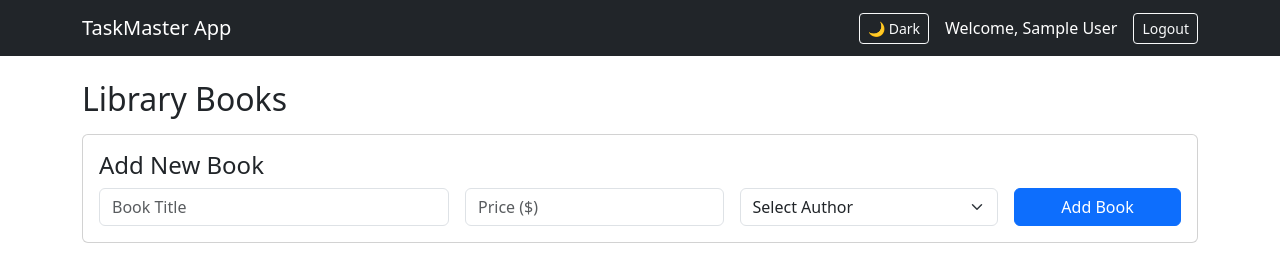
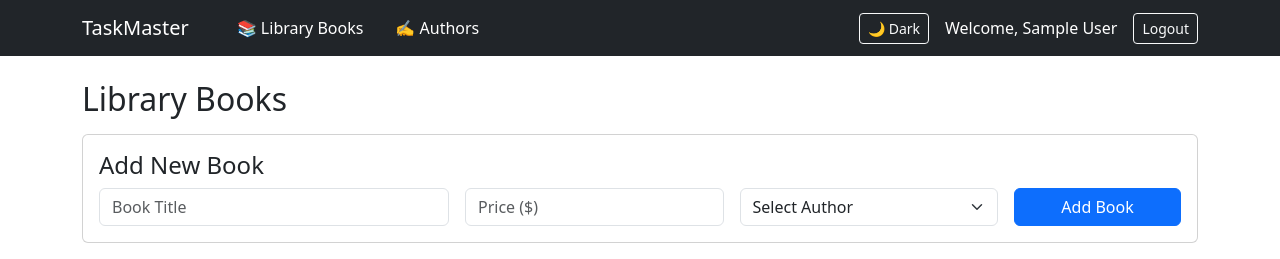
Before and after one commit to Mori2004/db-lab2-app, a Flask app: page /books in a window 1280 px wide. Shown: the top 259 px of the page. Run offline with Flask 3, Linux system fonts and the light colour scheme; the visitor is signed in with stand-in values (Sample User, id 1); data that the repository does not hold is empty.

Commit message:
base changes

```diff
--- a/website/templates/base.html
+++ b/website/templates/base.html
@@ -3,8 +3,14 @@
 <head>
     <meta charset="UTF-8">
     <meta name="viewport" content="width=device-width, initial-scale=1.0">
-    <title>Flask To-Do App</title>
-    <!-- Bootstrap 5 CSS -->
+    <title>Database Labs App</title>
+
+    <script>
+        (function() {
+            const savedTheme = localStorage.getItem('theme') || 'light';
+            document.documentElement.setAttribute('data-bs-theme', savedTheme);
+        })();
+    </script>
     <link href="https://cdn.jsdelivr.net/npm/bootstrap@5.3.0/dist/css/bootstrap.min.css" rel="stylesheet">
 </head>
 <body>
@@ -12,9 +18,21 @@
     <!-- Navigation Bar -->
     <nav class="navbar navbar-expand-lg navbar-dark bg-dark">
         <div class="container">
-            <a class="navbar-brand" href="{{ url_for('index') }}">TaskMaster App</a>
-            <div class="d-flex align-items-center">
-                <!-- Theme Toggle Button -->
+            <a class="navbar-brand" href="{{ url_for('index') }}">TaskMaster</a>
+
+            <!-- NEW: Library Links for Lab 3 -->
+            {% if session.get('user_id') %}
+            <ul class="navbar-nav me-auto flex-row gap-3 ms-4">
+                <li class="nav-item">
+                    <a class="nav-link text-white" href="{{ url_for('list_books') }}">📚 Library Books</a>
+                </li>
+                <li class="nav-item">
+                    <a class="nav-link text-white" href="{{ url_for('list_authors') }}">✍️ Authors</a>
+                </li>
+            </ul>
+            {% endif %}
+
+            <div class="d-flex align-items-center ms-auto">
                 <button class="btn btn-outline-light btn-sm me-3" id="themeToggleBtn" onclick="toggleTheme()">
                     🌙 Dark
                 </button>
@@ -32,7 +50,6 @@
 
     <!-- Main Content Container -->
     <div class="container mt-4">
-        <!-- Flash Alert Messages -->
         {% with messages = get_flashed_messages(with_categories=true) %}
             {% if messages %}
                 {% for category, message in messages %}
@@ -44,34 +61,30 @@
             {% endif %}
         {% endwith %}
 
-        <!-- Child Page Injection Block -->
         {% block content %}{% endblock %}
     </div>
 
-    <!-- Dark/Light Theme Script -->
+    <!-- Theme Script -->
     <script>
-        function applyTheme(theme) {
-            document.documentElement.setAttribute('data-bs-theme', theme);
-            localStorage.setItem('theme', theme);
+        function updateButton(theme) {
             const btn = document.getElementById('themeToggleBtn');
             if (btn) {
                 btn.innerHTML = theme === 'dark' ? '☀️ Light' : '🌙 Dark';
                 btn.className = theme === 'dark' ? 'btn btn-outline-warning btn-sm me-3' : 'btn btn-outline-light btn-sm me-3';
             }
         }
-
         function toggleTheme() {
             const currentTheme = document.documentElement.getAttribute('data-bs-theme') || 'light';
             const newTheme = currentTheme === 'dark' ? 'light' : 'dark';
-            applyTheme(newTheme);
+            document.documentElement.setAttribute('data-bs-theme', newTheme);
+            localStorage.setItem('theme', newTheme);
+            updateButton(newTheme);
         }
-
-        // Preserve saved theme across page reloads
-        const savedTheme = localStorage.getItem('theme') || 'light';
-        applyTheme(savedTheme);
+        document.addEventListener('DOMContentLoaded', () => {
+            const activeTheme = document.documentElement.getAttribute('data-bs-theme') || 'light';
+            updateButton(activeTheme);
+        });
     </script>
-
-    <!-- Bootstrap 5 JS -->
     <script src="https://cdn.jsdelivr.net/npm/bootstrap@5.3.0/dist/js/bootstrap.bundle.min.js"></script>
 </body>
 </html>
```
